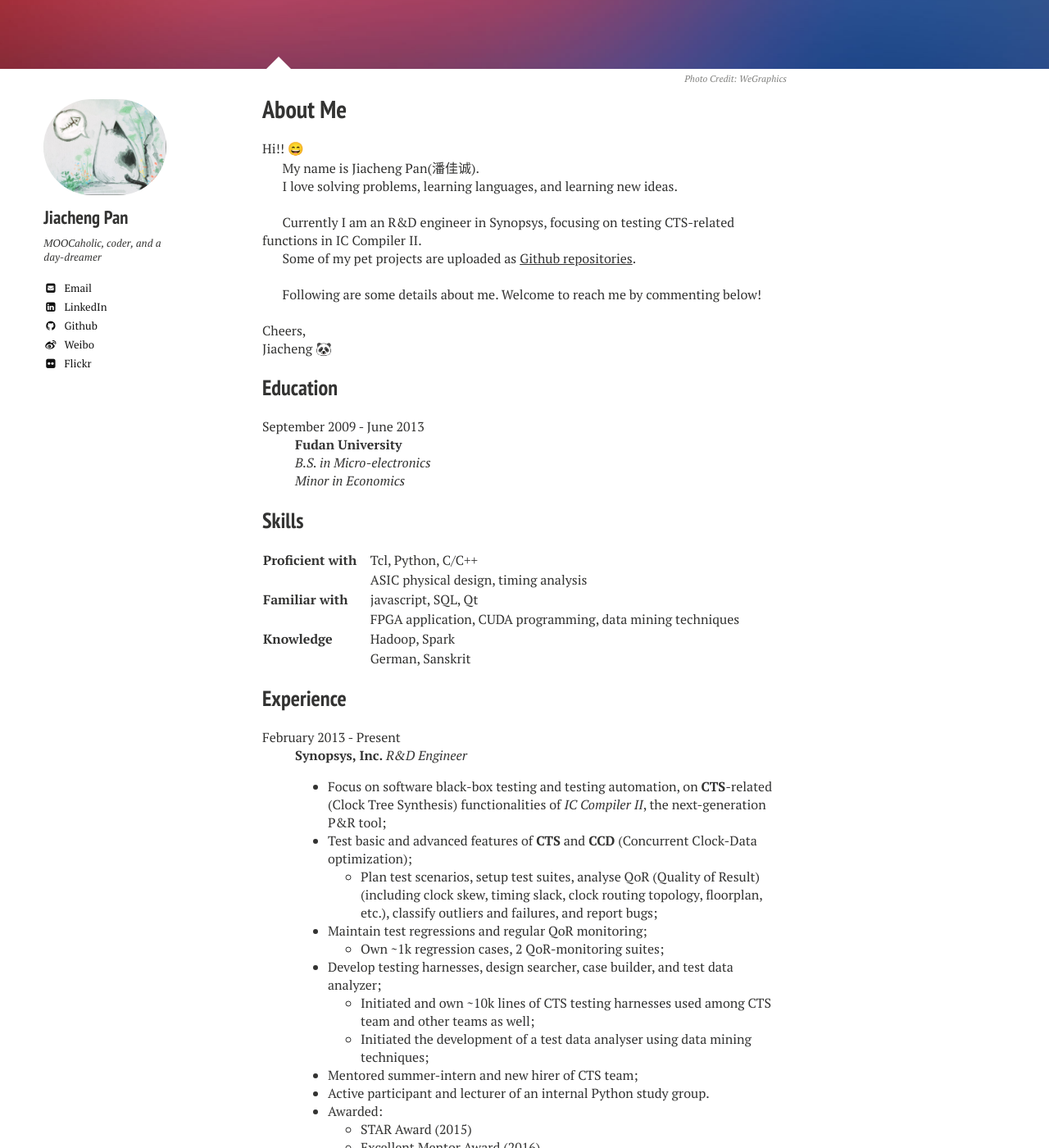
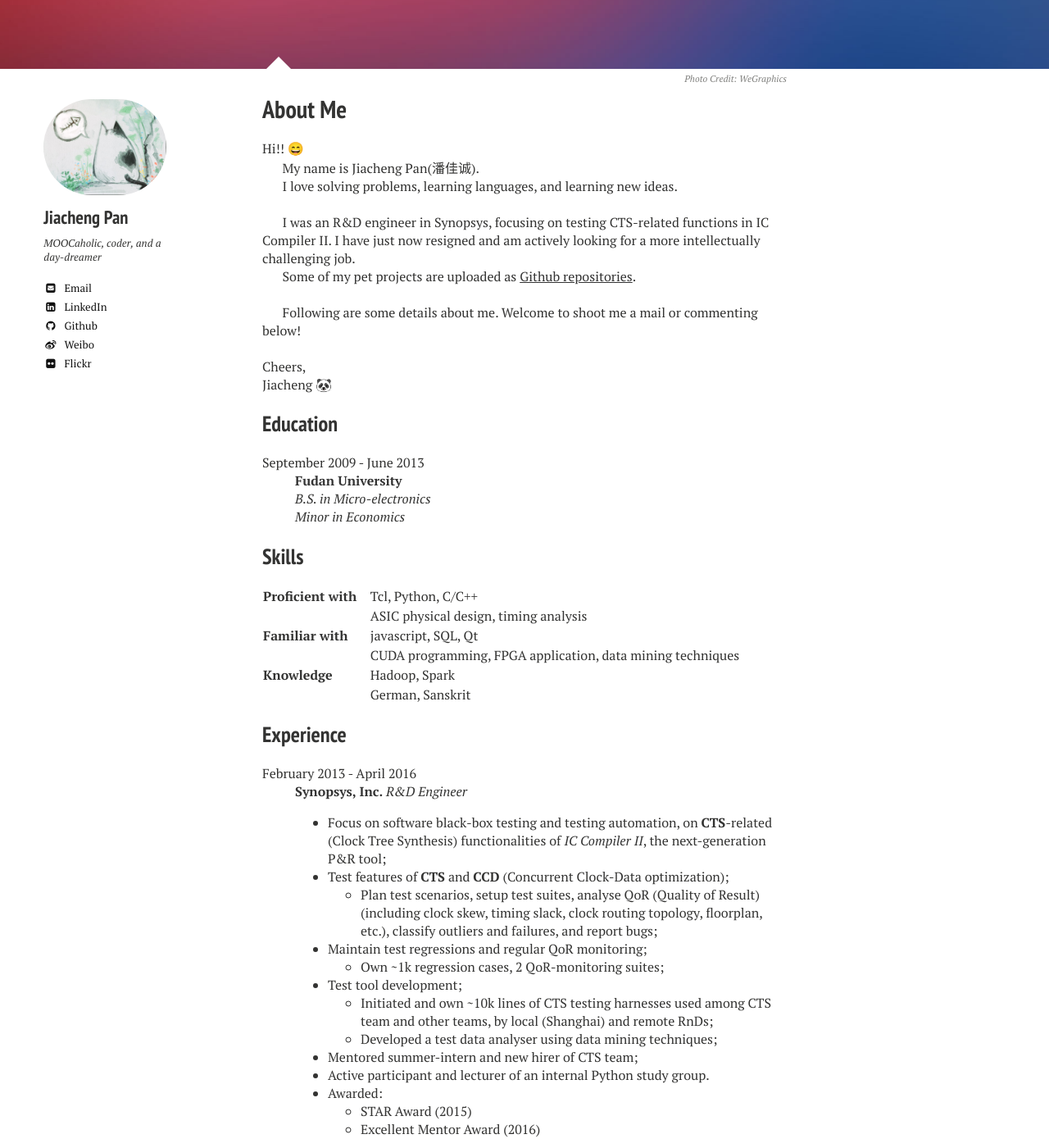
Before and after one commit to jiachengpan/jiachengpan.github.io, a Jekyll site: the page built from about/index.md, in a window 1280 px wide and 1400 px high, scrolled down 337 px. Shown: the whole window at 82% size. Built offline with Jekyll 4.4.1, drawn with Linux system fonts in a browser that asks for light colours; emoji names are drawn with the system emoji font; comment, search, counter and statistics services are not loaded.

Commit message:
update profile

```diff
--- a/about/index.md
+++ b/about/index.md
@@ -17,12 +17,13 @@ My name is Jiacheng Pan(潘佳诚).
 I love solving problems, learning languages, and learning new ideas.
 <br><br>
 
-Currently I am an R&D engineer in Synopsys, focusing on testing CTS-related functions in IC Compiler II.
+I was an R&D engineer in Synopsys, focusing on testing CTS-related functions in IC Compiler II.
+I have just now resigned and am actively looking for a more intellectually challenging job.
 
 Some of my pet projects are uploaded as [Github repositories](http://github.com/jiachengpan).
 <br><br>
 
-Following are some details about me. Welcome to reach me by commenting below!
+Following are some details about me. Welcome to shoot me a mail or commenting below!
 
 <br>
 Cheers, <br>
@@ -43,24 +44,24 @@ Skills
 **Proficient with** | Tcl, Python, C/C++
                     | ASIC physical design, timing analysis
 **Familiar with**   | javascript, SQL, Qt
-                    | FPGA application, CUDA programming, data mining techniques
+                    | CUDA programming, FPGA application, data mining techniques
 **Knowledge**       | Hadoop, Spark
                     | German, Sanskrit
 
 Experience
 ----------
-February 2013 - Present
+February 2013 - April 2016
 : **[Synopsys, Inc.](http://synopsys.com)** *R&D Engineer*
 
     * Focus on software black-box testing and testing automation,
     on **CTS**-related (Clock Tree Synthesis) functionalities of *[IC Compiler II](https://www.synopsys.com/Tools/Implementation/PhysicalImplementation/Pages/ICCompilerII.aspx)*, the next-generation P&R tool;
-    * Test basic and advanced features of **CTS** and **CCD** (Concurrent Clock-Data optimization);
+    * Test features of **CTS** and **CCD** (Concurrent Clock-Data optimization);
         * Plan test scenarios, setup test suites, analyse QoR (Quality of Result) (including clock skew, timing slack, clock routing topology, floorplan, etc.), classify outliers and failures, and report bugs;
     * Maintain test regressions and regular QoR monitoring;
         * Own ~1k regression cases, 2 QoR-monitoring suites;
-    * Develop testing harnesses, design searcher, case builder, and test data analyzer;
-        * Initiated and own ~10k lines of CTS testing harnesses used among CTS team and other teams as well;
-        * Initiated the development of a test data analyser using data mining techniques;
+    * Test tool development;
+        * Initiated and own ~10k lines of CTS testing harnesses used among CTS team and other teams, by local (Shanghai) and remote RnDs;
+        * Developed a test data analyser using data mining techniques;
     * Mentored summer-intern and new hirer of CTS team;
     * Active participant and lecturer of an internal Python study group.
     * Awarded:
```
